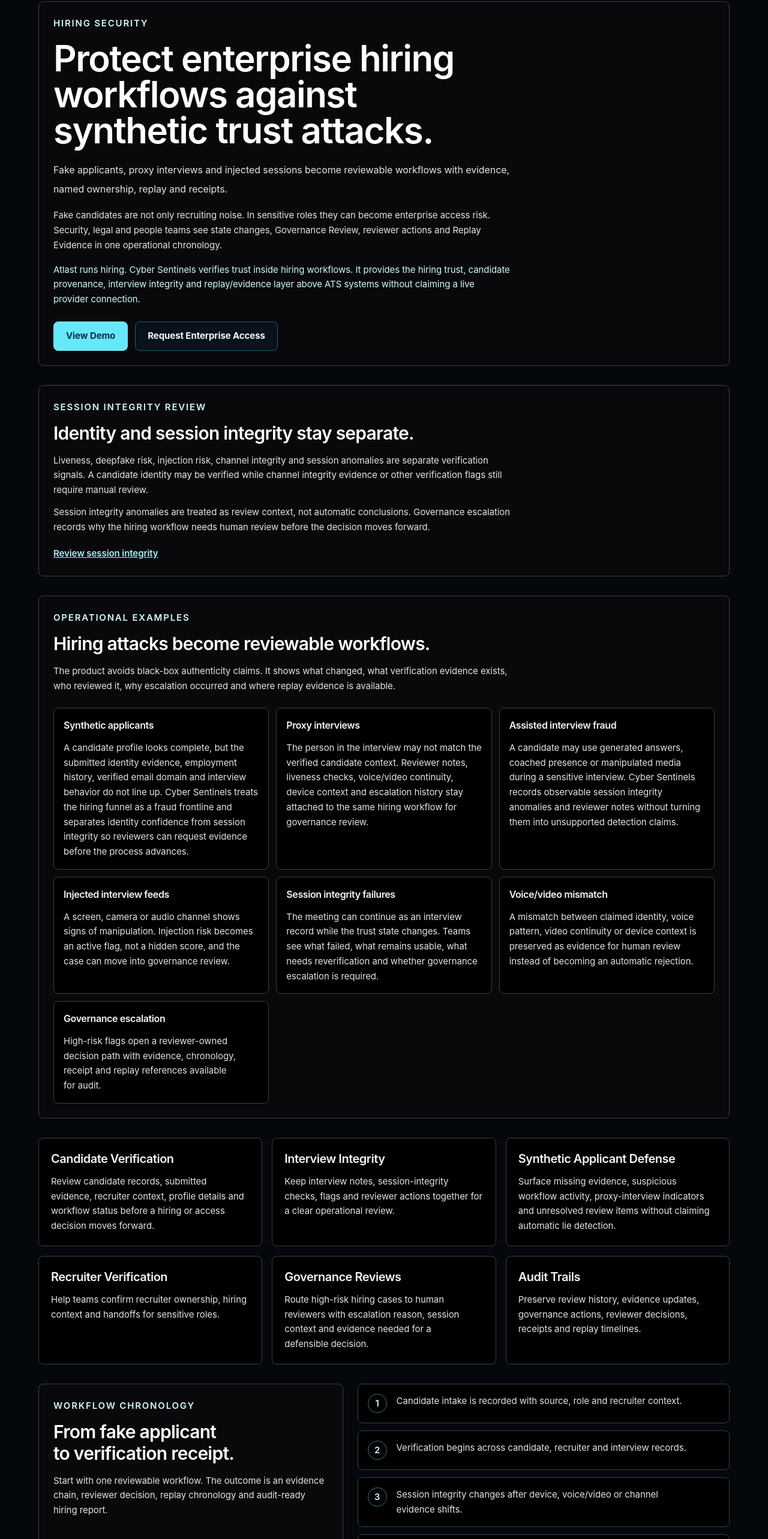
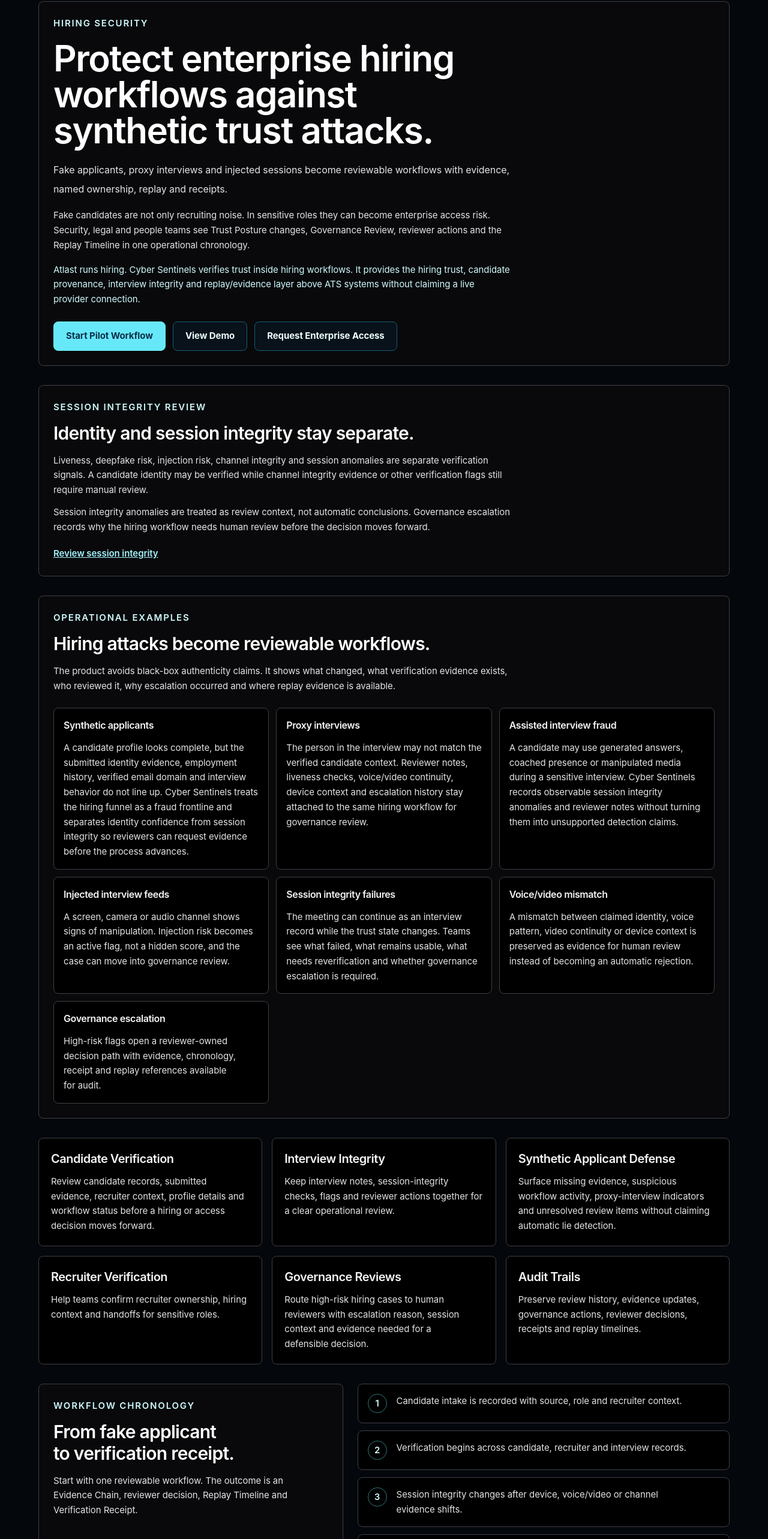
Before and after one commit to emeaexecutive/Cyber-Sentinels-V2, a Next.js app: page /enterprise/hiring-security in a window 1280 px wide. Shown: the part 216-2782 px from the top of the page at 60% size. Built offline with nearby package versions, Linux system fonts and the light colour scheme; no server answers.

Commit message:
Improve enterprise pilot execution readiness

```diff
--- a/app/admin/test-lab/page.tsx
+++ b/app/admin/test-lab/page.tsx
@@ -80,6 +80,12 @@ export default async function TestLabPage() {
               </Link>
               <Link href="/admin/verification-testbench" className="rounded-lg border border-zinc-700 px-4 py-2 text-sm text-zinc-300 hover:text-white">
                 Verification testbench
+              </Link>
+              <Link href="/replay/demo" className="rounded-lg border border-zinc-700 px-4 py-2 text-sm text-zinc-300 hover:text-white">
+                Open Demo Replay Timeline
+              </Link>
+              <Link href="/trust/receipt/demo" className="rounded-lg border border-zinc-700 px-4 py-2 text-sm text-zinc-300 hover:text-white">
+                Open Demo Verification Receipt
               </Link>
             </div>
           </div>
--- a/app/enterprise/hiring-security/page.tsx
+++ b/app/enterprise/hiring-security/page.tsx
@@ -84,7 +84,7 @@ export default function HiringSecurityPage() {
             Fake applicants, proxy interviews and injected sessions become reviewable workflows with evidence, named ownership, replay and receipts.
           </p>
           <p className="mt-4 max-w-3xl text-sm leading-7 text-zinc-300">
-            Fake candidates are not only recruiting noise. In sensitive roles they can become enterprise access risk. Security, legal and people teams see state changes, Governance Review, reviewer actions and Replay Evidence in one operational chronology.
+            Fake candidates are not only recruiting noise. In sensitive roles they can become enterprise access risk. Security, legal and people teams see Trust Posture changes, Governance Review, reviewer actions and the Replay Timeline in one operational chronology.
           </p>
           <p className="mt-4 max-w-3xl text-sm leading-7 text-cyan-100">
             Atlast runs hiring. Cyber Sentinels verifies trust inside hiring
@@ -94,8 +94,14 @@ export default function HiringSecurityPage() {
           </p>
           <div className="mt-6 flex flex-wrap gap-3">
             <Link
+              href="/verify/candidate"
+              className="brand-primary-action brand-action-large text-sm"
+            >
+              Start Pilot Workflow
+            </Link>
+            <Link
               href="/demo/hiring-attack"
-              className="brand-primary-action brand-action-large text-sm"
+              className="brand-secondary-action brand-action-large text-sm"
             >
               View Demo
             </Link>
@@ -166,9 +172,9 @@ export default function HiringSecurityPage() {
               From fake applicant to verification receipt.
             </h2>
             <p className="mt-4 text-sm leading-7 text-zinc-300">
-              Start with one reviewable workflow. The outcome is an evidence
-              chain, reviewer decision, replay chronology and audit-ready
-              hiring report.
+              Start with one reviewable workflow. The outcome is an Evidence
+              Chain, reviewer decision, Replay Timeline and Verification
+              Receipt.
             </p>
           </section>
           <section className="grid gap-3">
--- a/app/replay/[id]/page.tsx
+++ b/app/replay/[id]/page.tsx
@@ -140,7 +140,7 @@ function DemoReplay() {
           <p className="text-xs font-semibold uppercase tracking-[0.18em] text-cyan-200">
             Controlled demonstration · simulated evidence
           </p>
-          <h1 className="mt-3 text-4xl font-semibold md:text-5xl">Hiring workflow replay</h1>
+          <h1 className="mt-3 text-4xl font-semibold md:text-5xl">Hiring Workflow Replay Timeline</h1>
           <p className="mt-4 max-w-3xl text-sm leading-7 text-zinc-300">
             A read-only chronology showing what happened, what changed, which evidence
             existed, who reviewed it and the Trust Posture at each moment.
@@ -431,10 +431,10 @@ export default async function VerificationReplayPage({
         </nav>
 
         <section className="mt-8 rounded-lg border border-zinc-800 bg-zinc-950 p-6">
-          <p className="text-xs uppercase tracking-[0.2em] text-cyan-300">Verification Replay</p>
+          <p className="text-xs uppercase tracking-[0.2em] text-cyan-300">Replay Timeline</p>
           <div className="mt-3 flex flex-wrap items-start justify-between gap-4">
             <div>
-              <h1 className="text-4xl font-semibold">{session?.title ?? "Verification workflow replay"}</h1>
+              <h1 className="text-4xl font-semibold">{session?.title ?? "Workflow Replay Timeline"}</h1>
               <p className="mt-3 max-w-3xl text-sm leading-7 text-zinc-400">
                 This read-only replay reconstructs provider evidence, signal changes, reviewer decisions,
                 trust-state transitions, authorization lineage and workflow outcomes.
@@ -473,7 +473,7 @@ export default async function VerificationReplayPage({
               ["Session integrity", label(session?.integrity_status, "Reviewable"), `/trust/session/${subjectId}`],
               ["Governance review", label(latestGovernance?.action_status, "Pending"), "/dashboard/governance"],
               ["Operational evidence", `${evidenceChains?.length ?? 0} chain(s)`, "/evidence-vault"],
-              ["Replay chronology", `${chronology.length} event(s)`, `/replay/${id}`],
+              ["Replay Timeline", `${chronology.length} event(s)`, `/replay/${id}`],
               ["Verification receipt", receipts?.[0] ? label(receipts[0].verification_status, "Issued") : "Pending", receipts?.[0] ? `/verification/receipt/${receipts[0].id}` : "/verification-receipts"],
             ].map(([title, value, href]) => (
               <Link key={title} href={String(href)} className="rounded-lg border border-zinc-800 bg-black p-4 hover:border-cyan-700">
--- a/app/trust-center/page.tsx
+++ b/app/trust-center/page.tsx
@@ -126,13 +126,13 @@ export default async function TrustCenterPage() {
           </div>
           <nav className="mt-6 flex flex-wrap gap-3 text-sm">
             <Link href="/trust-replay" className="brand-primary-action">
-              Open canonical replay
+              Open Replay Timeline
             </Link>
             <Link href="/dashboard/governance" className="rounded-lg border border-zinc-700 px-4 py-2 text-zinc-300 hover:text-white">
-              Governance
+              Open Governance Review
             </Link>
             <Link href="/dashboard/session-integrity" className="rounded-lg border border-zinc-700 px-4 py-2 text-zinc-300 hover:text-white">
-              Session integrity
+              Open Session Integrity
             </Link>
           </nav>
         </section>
@@ -179,7 +179,7 @@ export default async function TrustCenterPage() {
                   </div>
                   {workflow.replay ? (
                     <Link href={`/replay/${workflow.replay.id}`} className="mt-4 inline-flex text-sm text-cyan-200 hover:text-white">
-                      Review evidence chronology
+                      Open Replay Timeline
                     </Link>
                   ) : null}
                 </article>
@@ -274,7 +274,7 @@ export default async function TrustCenterPage() {
               <h2 className="text-xl font-semibold">Canonical operational evidence</h2>
               <p className="mt-2 text-sm text-zinc-500">Trust changes, workflow transitions and receipt generation ordered from recorded events.</p>
             </div>
-            <Link href="/trust-replay" className="text-sm text-cyan-200 hover:text-white">Open all replay</Link>
+            <Link href="/trust-replay" className="text-sm text-cyan-200 hover:text-white">Open Replay Timeline</Link>
           </div>
           <div className="mt-5 grid gap-2">
             {snapshot.recentEvents.length ? snapshot.recentEvents.map((event, index) => {
```
Also changed, not shown: 1 other file (tests, documents, lock files or other folders).
